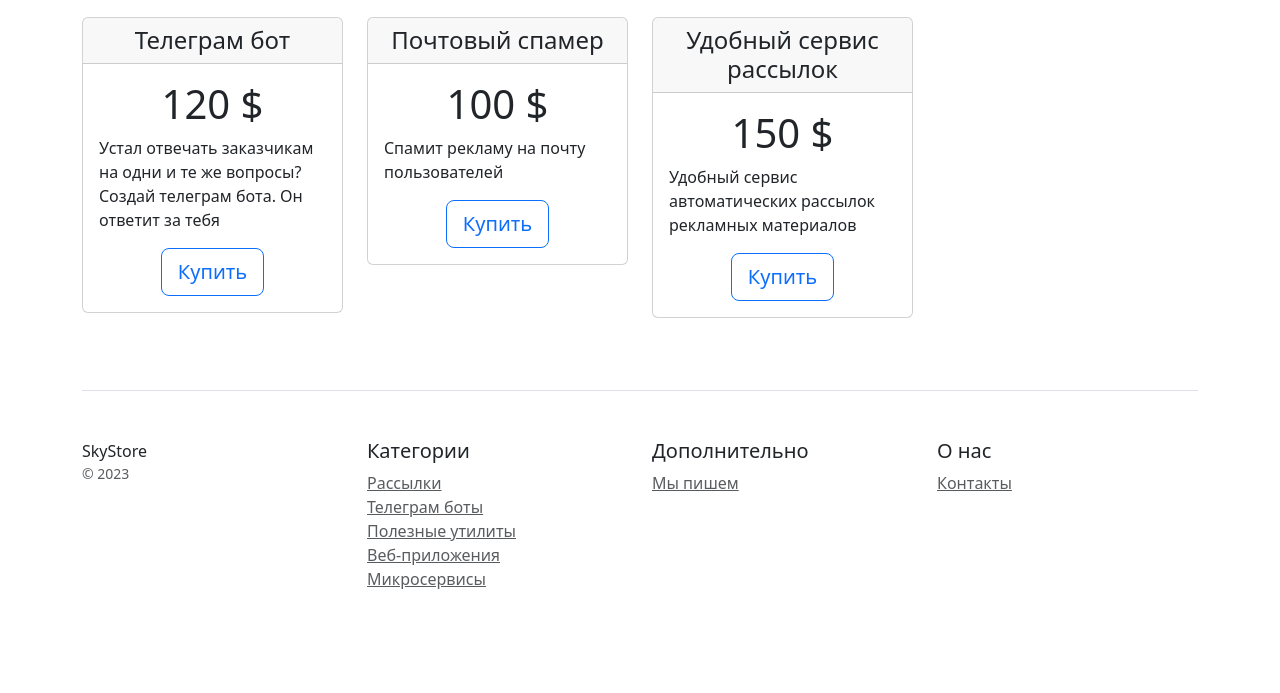
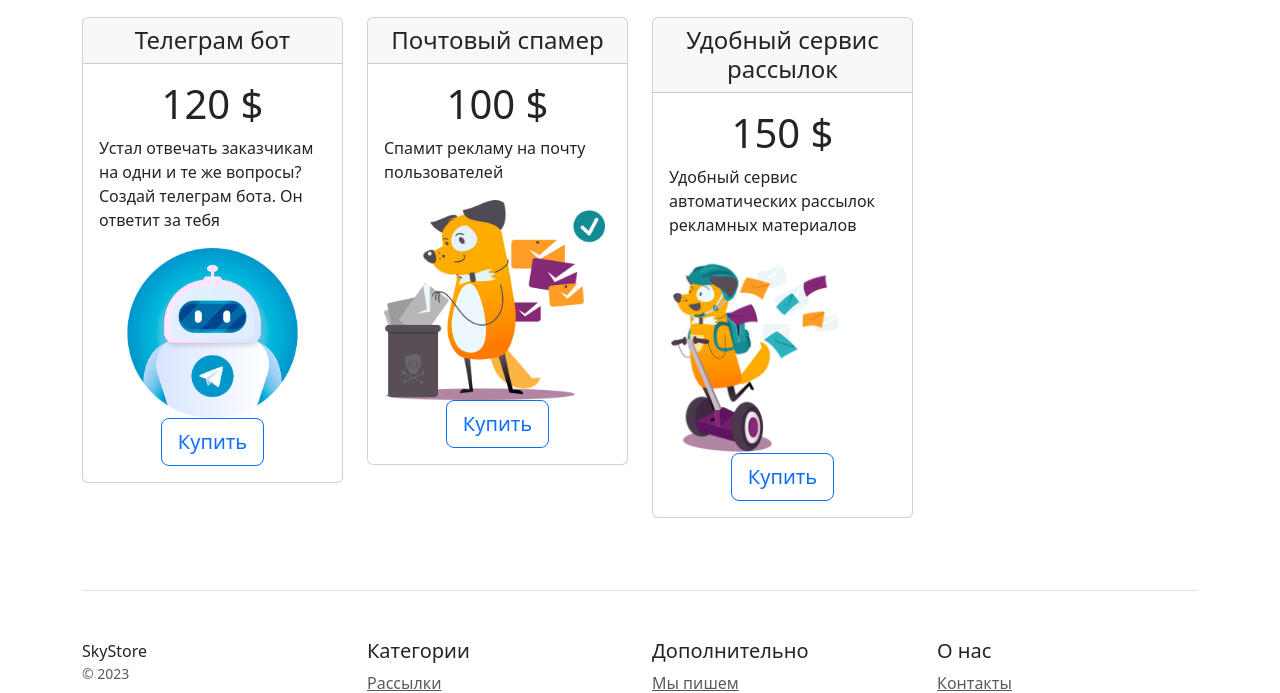
Before and after one commit to ArtemKhudyakov/django_home_works, a Django app: page /home/ in a window 1280 px wide. Shown: the part 267-960 px from the top of the page. Before the commit the page ends 856 px from the top, so only its background shows below. Run offline with Django 5.2, Linux system fonts and the light colour scheme; data comes from the database, SQL or seed files in the repository; some libraries are stand-ins or nearby versions.

Commit message:
картинки подгрузил)))

```diff
--- a/home_work/catalog/templates/home.html
+++ b/home_work/catalog/templates/home.html
@@ -32,9 +32,13 @@
                 </div>
                 <div class="card-body">
                     <h1 class="card-title pricing-card-title"> {{product.price|floatformat:"0"}} $</h1>
-                            <p class = text-start m-3>
+                    <p class=text-start m-3>
                         {{product.description}}
                     </p>
+                    <div class="d-flex align-items-center" style="cursor: pointer;">
+                        <img src="{{ product.image.url }}" alt="{{ product.name }}" class="img-fluid"
+                             style="max-height: 200px;">
+                    </div>
                     <button type="button" class="btn btn-lg btn-block btn-outline-primary">Купить</button>
                 </div>
             </div>
```
Lines whose indentation alone changed are shown as unchanged.
